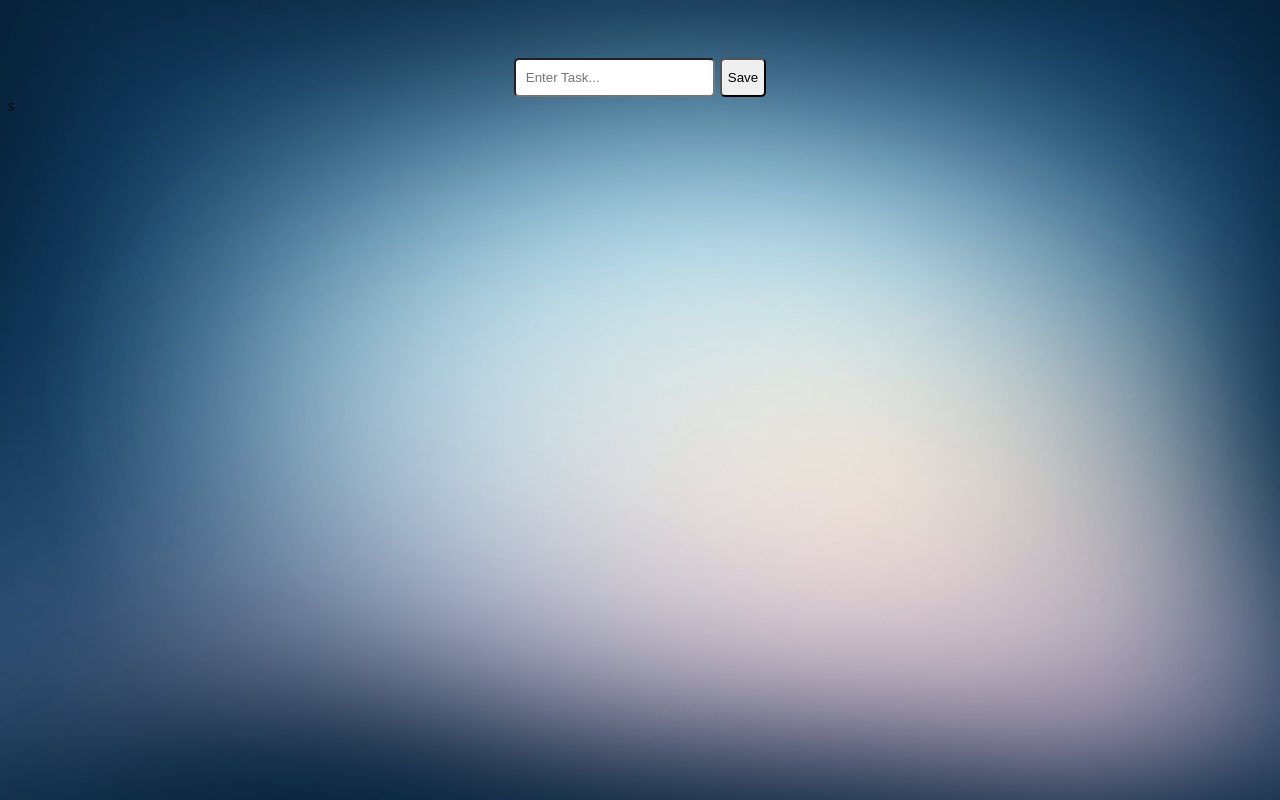
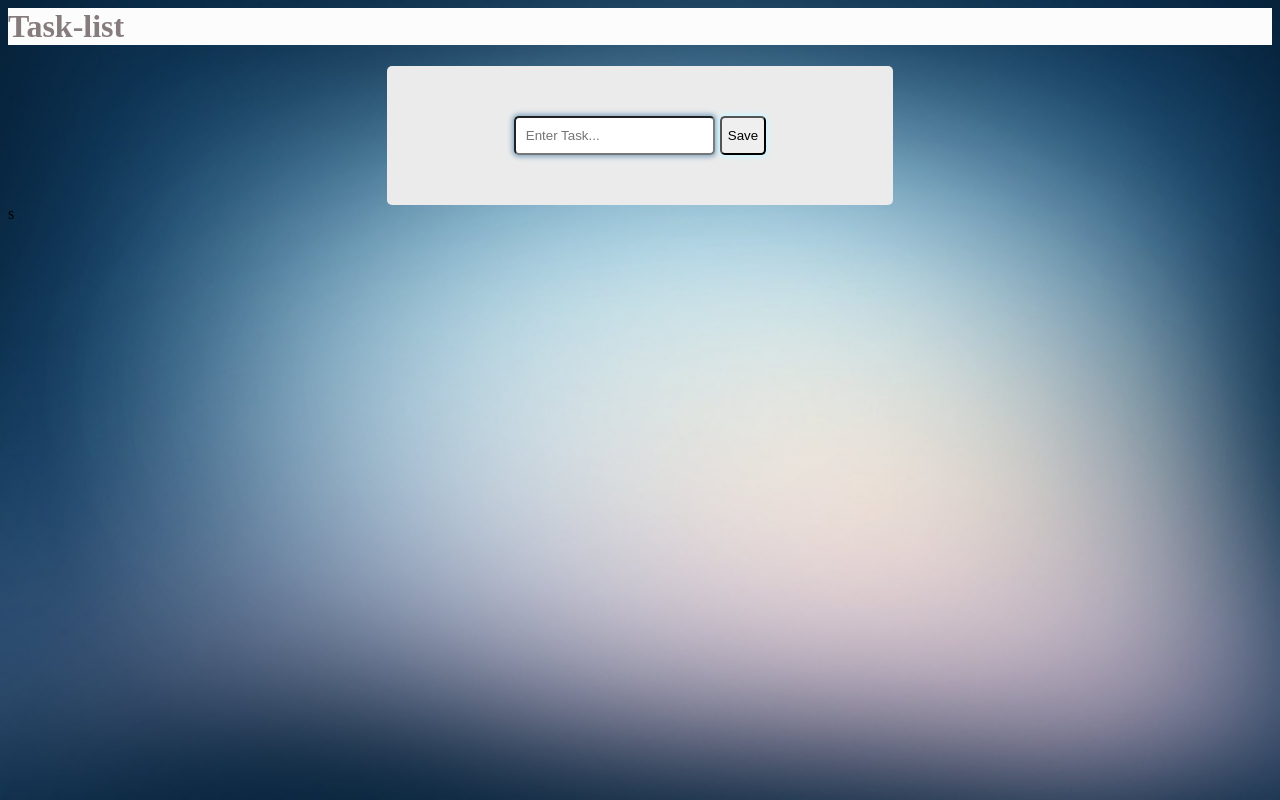
Before and after one commit to stronge-omsk/ToDoList, a plain HTML site: page index.html in a window 1280 px wide. Drawn offline with Linux system fonts and the light colour scheme.

Commit message:
added box-shadow button and input,headline

```diff
--- a/index.html
+++ b/index.html
@@ -7,6 +7,7 @@
 </head>
 
 <body>
+  <h1>Task-list</h1>
   <div class="main" >
     <form name="main-form" action="index.html" method="dialog">
       <div class="qwe">
--- a/style.css
+++ b/style.css
@@ -1,6 +1,10 @@
 html {
   background-image: url(image/img-fon.jpg);
   background-size: cover;
+}
+
+body {
+
 }
 
 .main {
@@ -8,6 +12,11 @@ html {
   align-items: center;
   padding-top: 50px;
   flex-direction: column;
+  background-color: #ebebeb;
+  margin-left: 30%;
+  margin-right: 30%;
+  padding-bottom: 50px;
+  border-radius: 5px;
 }
 
 .todo-list {
@@ -23,14 +32,22 @@ html {
 #Btn {
   margin-left: 5px;
   border-radius: 5px;
+  box-shadow: crimson;
+  box-shadow: 0 0 5px 2px #ccf6ff;
 }
 
 #text {
   border-radius: 5px;
   box-shadow:white;
   padding: 10px;
+  box-shadow: 0 0 5px 2px #84a7c3;
 }
 
+h1 {
+  color: #867c7d;
+  background-color: #fcfcfc;
+  margin-top: 0px;
+}
 /* .younger-div {
 justify-content: flex-start;
 } */
```
